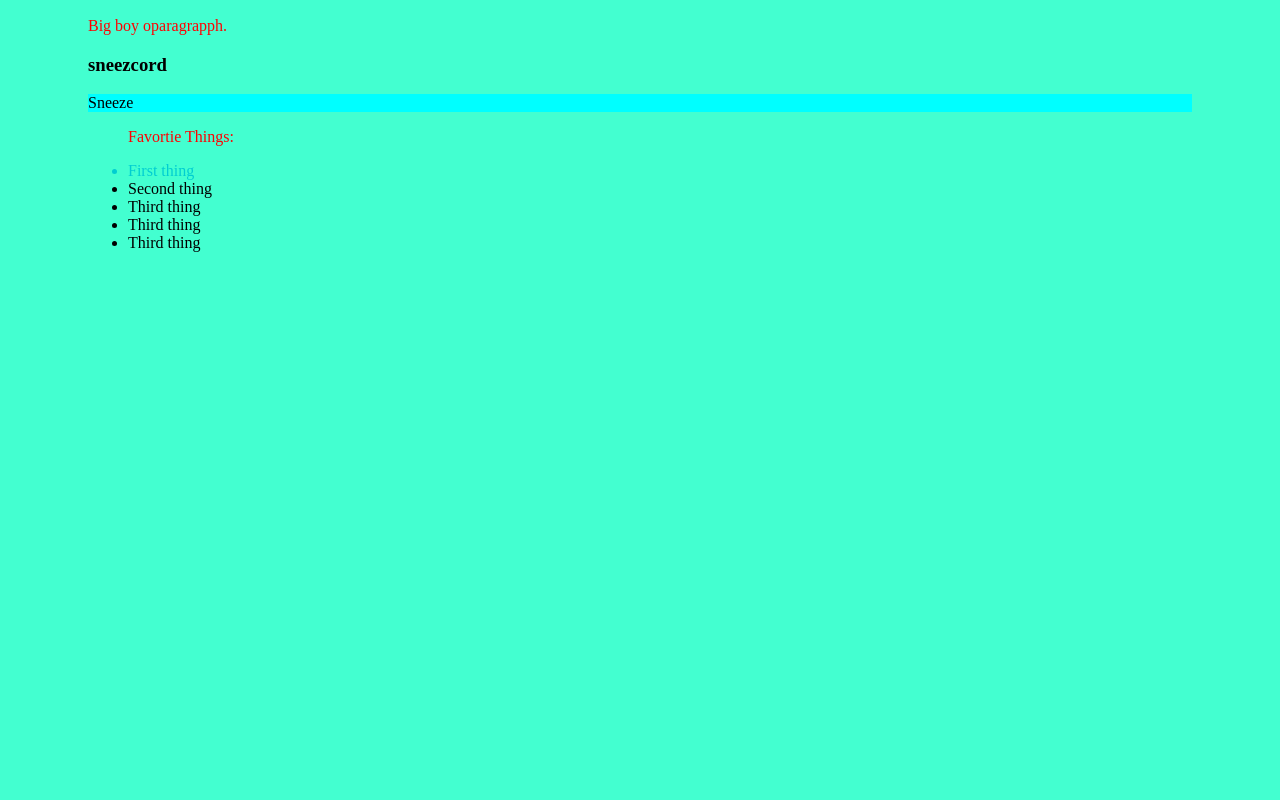
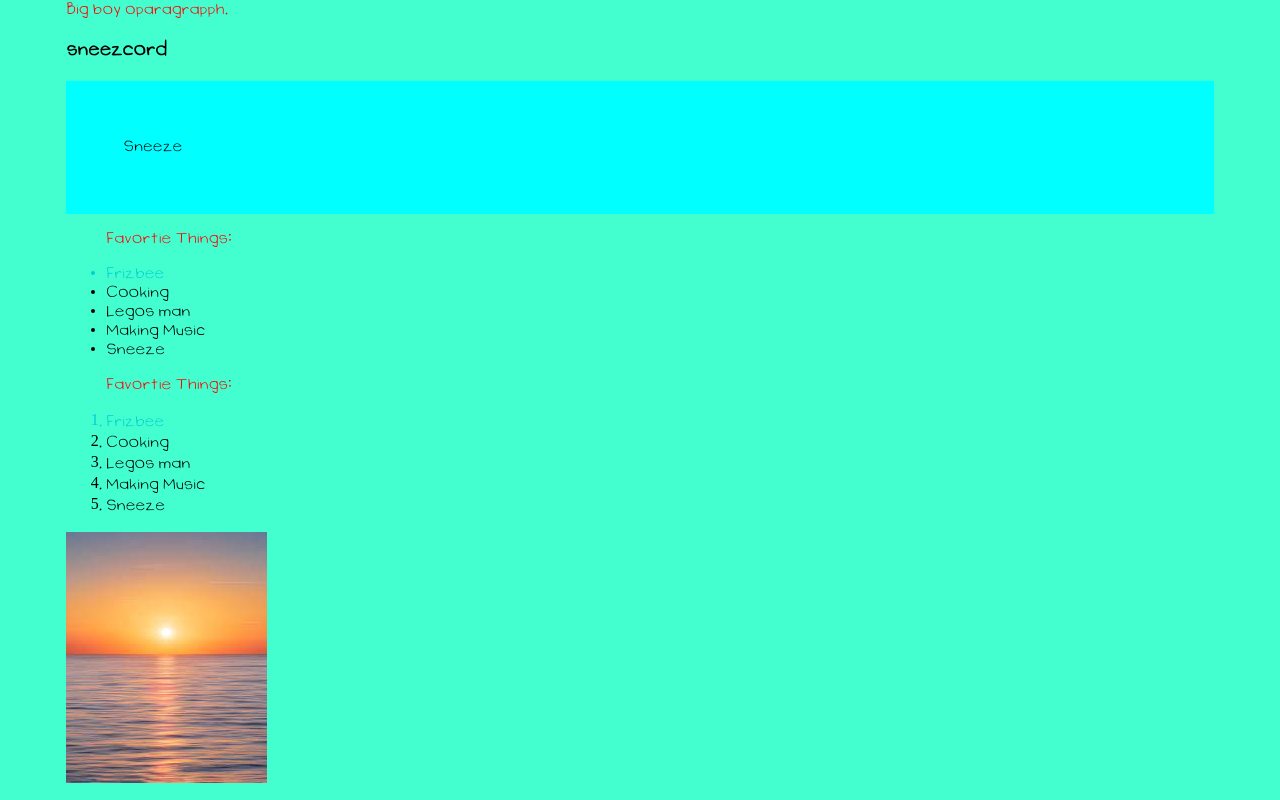
Before and after one commit to AustinButSchool/wdd130, a plain HTML site: page class.html in a window 1280 px wide. Shown: the part 151-951 px from the top of the page. Before the commit the page ends 800 px from the top, so only its background shows below. Drawn offline with Linux system fonts and the light colour scheme.

Commit message:
Kermit Commit

```diff
--- a/class.html
+++ b/class.html
@@ -15,11 +15,22 @@
 
     <ul>
       <p>Favortie Things:</p>
-      <li style="color: darkturquoise">First thing</li>
-      <li>Second thing</li>
-      <li>Third thing</li>
-      <li>Third thing</li>
-      <li>Third thing</li>
+      <li style="color: darkturquoise">Frizbee</li>
+      <li>Cooking</li>
+      <li>Legos man</li>
+      <li>Making Music</li>
+      <li>Sneeze</li>
     </ul>
+
+    <ol>
+      <p>Favortie Things:</p>
+      <li style="color: darkturquoise">Frizbee</li>
+      <li>Cooking</li>
+      <li>Legos man</li>
+      <li>Making Music</li>
+      <li>Sneeze</li>
+    </ol>
+
+    <img src="download.jpg" />
   </body>
 </html>
--- a/style.css
+++ b/style.css
@@ -1,6 +1,7 @@
 body {
   background: rgb(67, 255, 208);
   padding: 10ch;
+  font-family: neat;
 }
 
 p {
@@ -9,4 +10,9 @@ p {
 
 div {
   background-color: aqua;
+  padding: 5%;
 }
+@font-face {
+  font-family: neat;
+  src: url(Kaitlyneat-Regular.ttf);
+}
```
Also changed, not shown: index.html (added, +14 -0 lines), Kaitlyneat-Regular.ttf (added), download.jpg (added).
